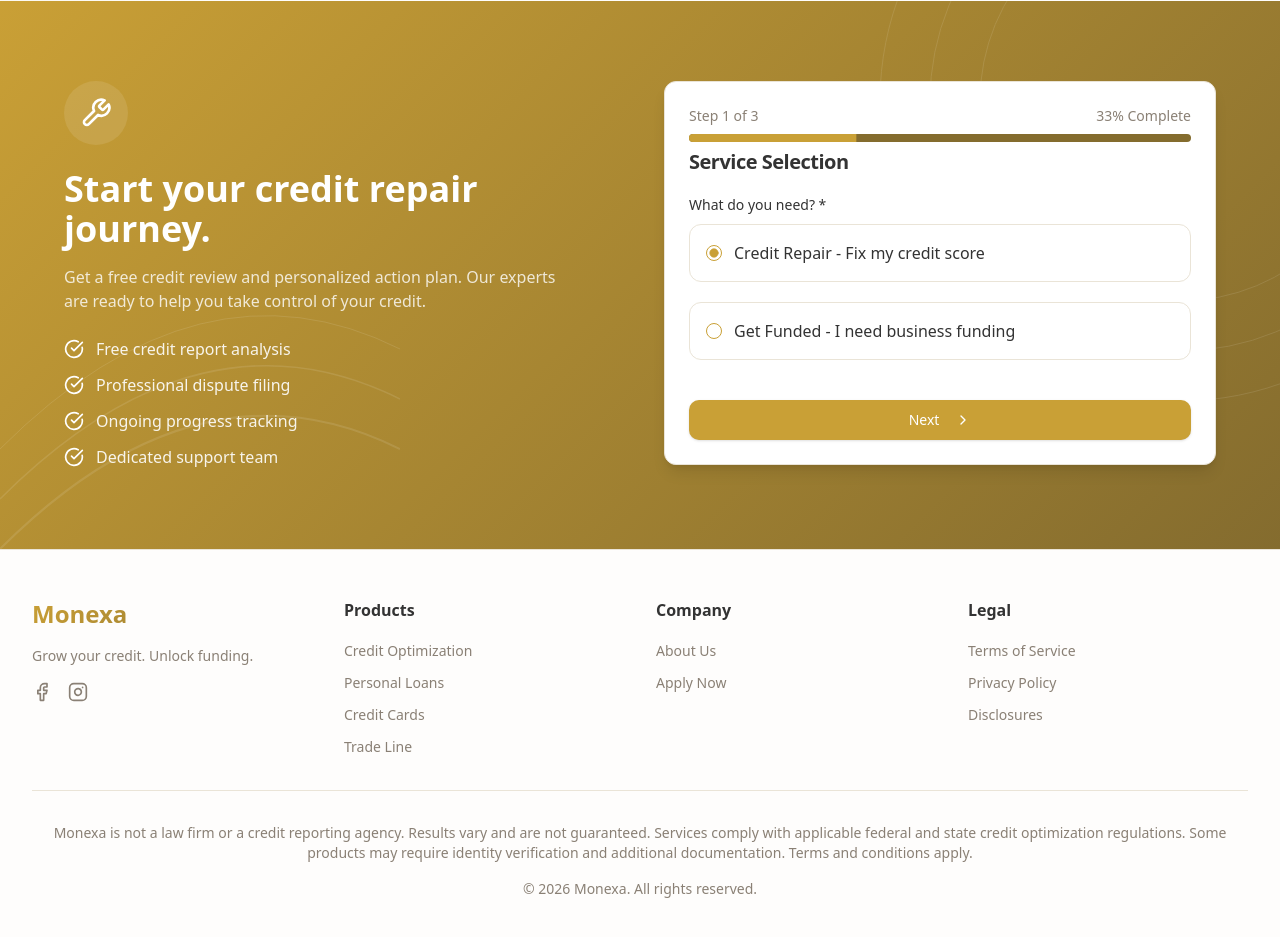
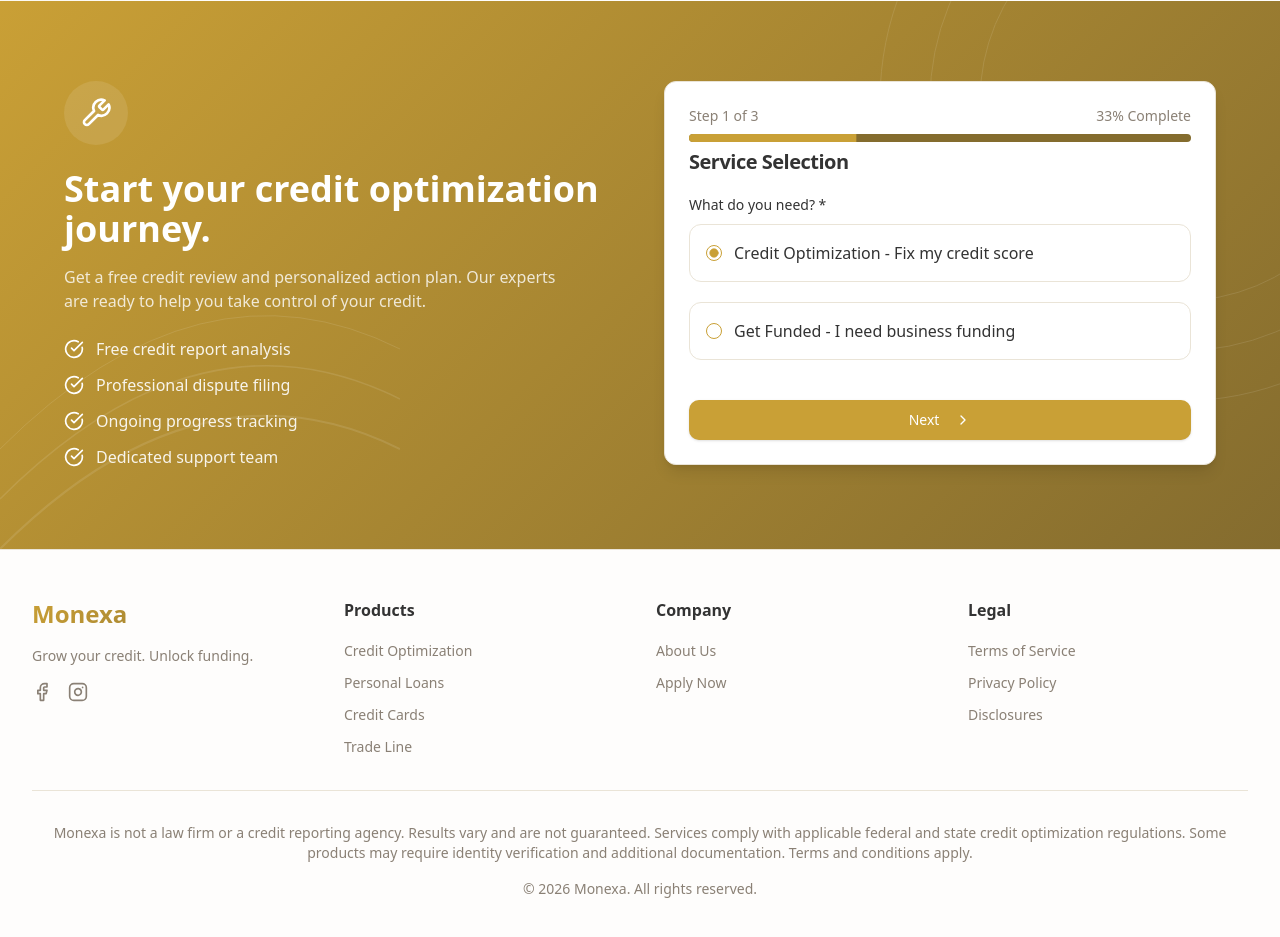
Before and after one commit to nicovillamil7/monexa-credit-growth, a React (Vite) app: page /repair in a window 1280 px wide. Shown: the part 4182-5119 px from the top of the page. Built offline with nearby package versions, Linux system fonts and the light colour scheme; the HTML template or start-up script is replaced by a standard one.

Commit message:
Refined site branding and fixes
Co-authored-by: nico-kmeleon <16948098+nico-kmeleon@users.noreply.github.com>

```diff
--- a/src/components/LeadSubmissionForm.tsx
+++ b/src/components/LeadSubmissionForm.tsx
@@ -40,7 +40,7 @@ const revenueOptions = [
 ];
 
 const serviceTypeOptions = [
-  { value: "credit-repair", label: "Credit Repair - Fix my credit score" },
+  { value: "credit-repair", label: "Credit Optimization - Fix my credit score" },
   { value: "get-funded", label: "Get Funded - I need business funding" },
 ];
 
--- a/src/pages/Repair.tsx
+++ b/src/pages/Repair.tsx
@@ -567,8 +567,8 @@ const Repair = () => {
               <div className="w-16 h-16 rounded-full bg-primary-foreground/10 flex items-center justify-center mx-auto lg:mx-0 mb-6">
                 <Wrench className="h-8 w-8 text-primary-foreground" />
               </div>
-              <h2 className="text-3xl md:text-4xl font-bold mb-4">
-                Start your credit repair journey.
+               <h2 className="text-3xl md:text-4xl font-bold mb-4">
+                Start your credit optimization journey.
               </h2>
               <p className="text-primary-foreground/80 mb-6 max-w-lg">
                 Get a free credit review and personalized action plan. Our experts are ready to help you take control of your credit.
```
